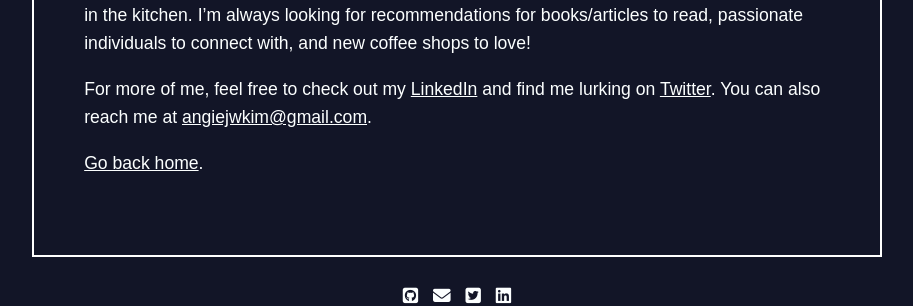
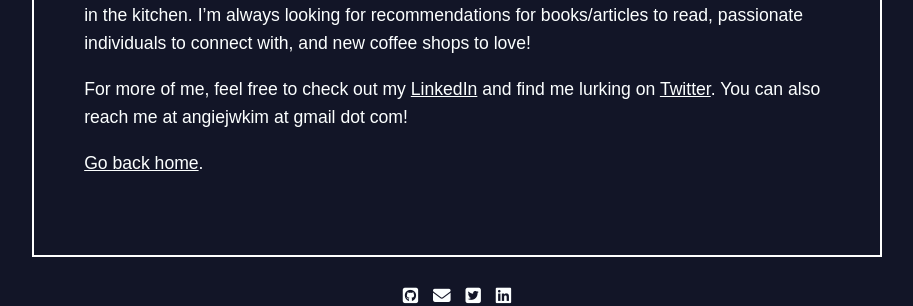
Before and after one commit to angiejwkim/angiejwkim.github.io, a Jekyll site: the page built from _pages/about.md, in a window 1280 px wide. Shown: the part 610-916 px from the top of the page, without its empty margins (183-1096 px from the left). Built offline with Jekyll 4.4.1, drawn with Linux system fonts in a browser that asks for light colours; nearby versions of some CDN libraries.

Commit message:
remove email link

```diff
--- a/_pages/about.md
+++ b/_pages/about.md
@@ -17,6 +17,6 @@ This summer, I'm working in Brown's [Biomedical AI Lab](https://www.brown.edu/Re
 
 In my spare time, you can find me doing a crossword, half marathon training, or experimenting in the kitchen. I'm always looking for recommendations for books/articles to read, passionate individuals to connect with, and new coffee shops to love!
 
-For more of me, feel free to check out my [LinkedIn](https://www.linkedin.com/in/angiejwkim/) and find me lurking on [Twitter](http://twitter.com/angiejwkim). You can also reach me at [angiejwkim@gmail.com](mailto:angiejwkim@gmail.com).
+For more of me, feel free to check out my [LinkedIn](https://www.linkedin.com/in/angiejwkim/) and find me lurking on [Twitter](http://twitter.com/angiejwkim). You can also reach me at angiejwkim at gmail dot com!
 
 [Go back home](/).
```
